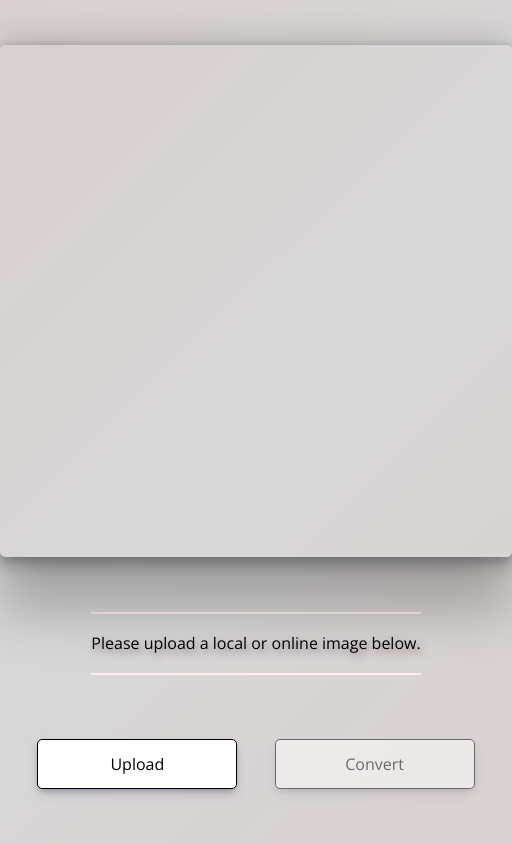
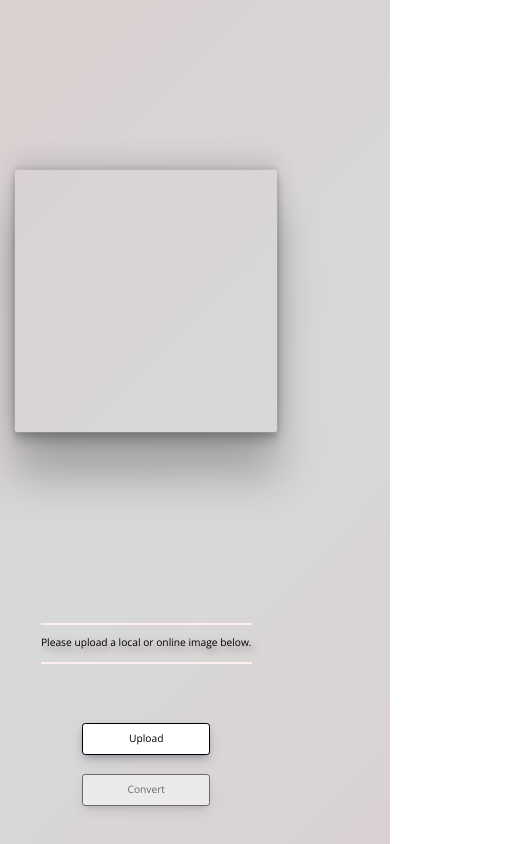
Before and after one commit to Godnoken/avatar-upload, a website with bundled scripts: page index.html in a window 390 px wide. Shown: the whole page, 512 px wide, since content can reach past the window. Built offline with nearby package versions, Linux system fonts and the light colour scheme.

Commit message:
Fix mobile alignment to an OK level

```diff
--- a/src/css/style.css
+++ b/src/css/style.css
@@ -37,6 +37,7 @@ main {
   width: 75%;
   display: grid;
   grid-template-rows: 70% 15% 15%;
+  justify-content: center;
 }
 
 .canvas-container {
@@ -82,6 +83,7 @@ main {
   align-items: center;
   border-top: 2px solid rgb(255, 239, 239);
   border-bottom: 2px solid rgb(255, 239, 239);
+  text-align: center;
   user-select: none;
 }
 
@@ -149,6 +151,20 @@ main {
   opacity: 0.5;
 }
 
+@media (max-width: 800px) {
+  html {
+    font-size: 40%;
+  }
+
+  .canvas-container {
+    transform: scale(0.8);
+  }
+
+  .avatar-buttons-container {
+    flex-direction: column;
+  }
+}
+
 @keyframes backgroundGradient {
   0% {
     background-position: 0% 0%;
```
